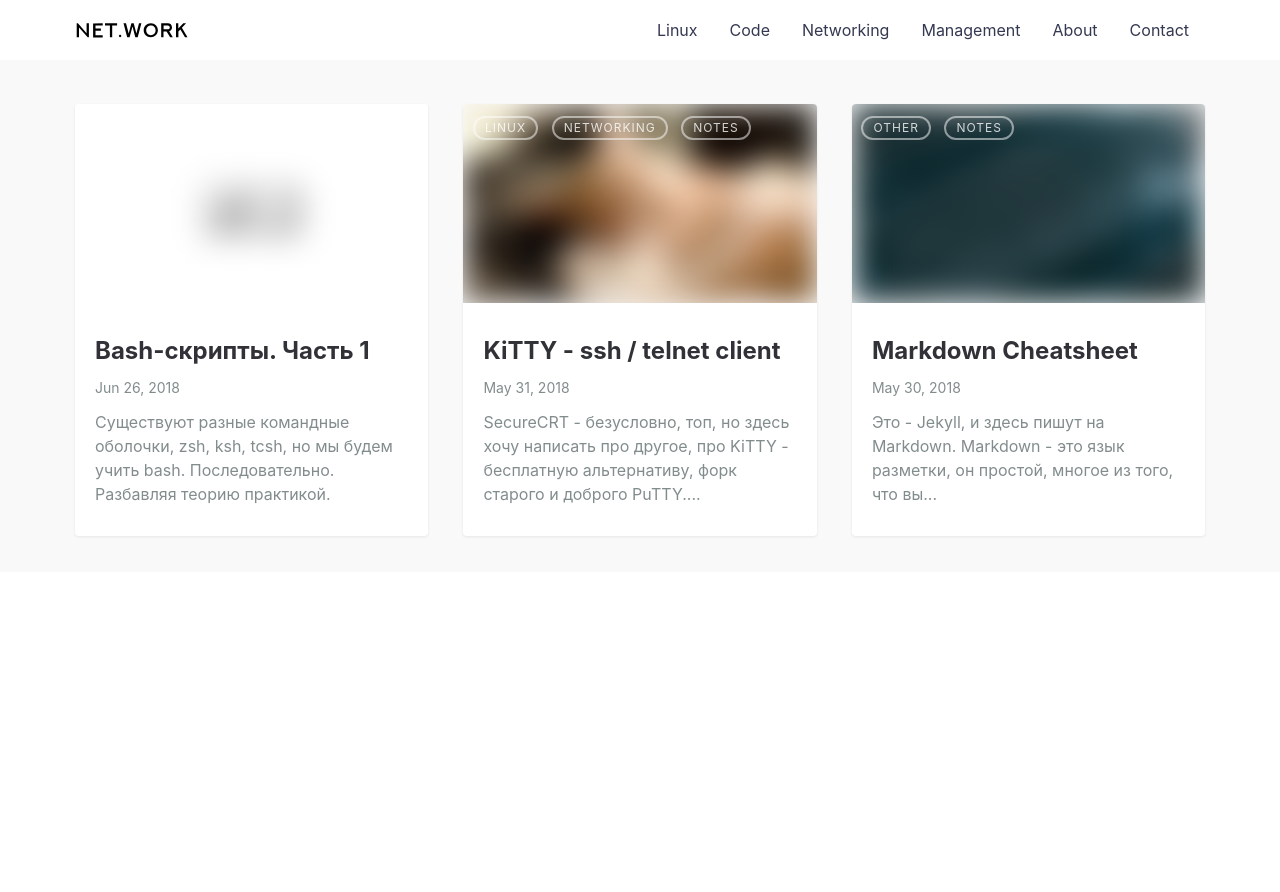
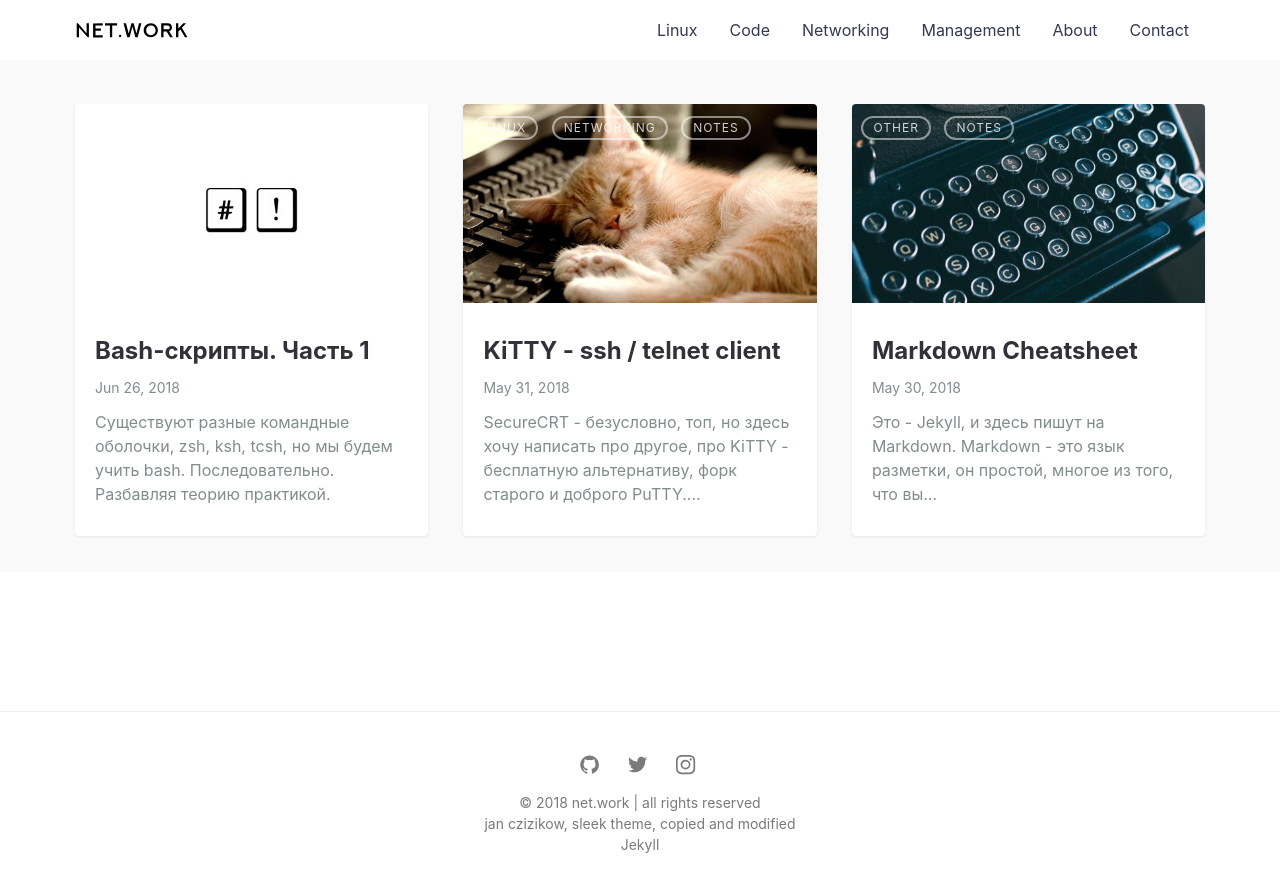
Before and after one commit to netdotwork/netdotwork.github.io, a Jekyll site: the page built from index.html, in a window 1280 px wide. Shown: the top 892 px of the page. Built offline with Jekyll 4.4.1, drawn with Linux system fonts in a browser that asks for light colours; the list of posts is cut into pages by our own code.

Commit message:
Update footer.html

```diff
--- a/_includes/footer.html
+++ b/_includes/footer.html
@@ -33,3 +33,45 @@
 	font-weight: normal;
 }
 </style>
+
+<footer class="footer">
+  <div class="container">
+      <div style="vertical-align:middle;">
+    <nav class="social" style="height:20px; line-height:0px; vertical-align:middle;">
+      {% if site.github_username %}
+        <a class="social__link" target="_blank" rel="noopener noreferrer" href="https://github.com/{{ site.github_username }}">
+          <svg class="social__icon" viewBox="0 0 20 20" width="20px" height="20px"><path d="M7.999,0.431c-4.285,0-7.76,3.474-7.76,7.761 c0,3.428,2.223,6.337,5.307,7.363c0.388,0.071,0.53-0.168,0.53-0.374c0-0.184-0.007-0.672-0.01-1.32 c-2.159,0.469-2.614-1.04-2.614-1.04c-0.353-0.896-0.862-1.135-0.862-1.135c-0.705-0.481,0.053-0.472,0.053-0.472 c0.779,0.055,1.189,0.8,1.189,0.8c0.692,1.186,1.816,0.843,2.258,0.645c0.071-0.502,0.271-0.843,0.493-1.037 C4.86,11.425,3.049,10.76,3.049,7.786c0-0.847,0.302-1.54,0.799-2.082C3.768,5.507,3.501,4.718,3.924,3.65 c0,0,0.652-0.209,2.134,0.796C6.677,4.273,7.34,4.187,8,4.184c0.659,0.003,1.323,0.089,1.943,0.261 c1.482-1.004,2.132-0.796,2.132-0.796c0.423,1.068,0.157,1.857,0.077,2.054c0.497,0.542,0.798,1.235,0.798,2.082 c0,2.981-1.814,3.637-3.543,3.829c0.279,0.24,0.527,0.713,0.527,1.437c0,1.037-0.01,1.874-0.01,2.129 c0,0.208,0.14,0.449,0.534,0.373c3.081-1.028,5.302-3.935,5.302-7.362C15.76,3.906,12.285,0.431,7.999,0.431z"/></svg>
+        </a>
+      {% endif %}
+      {% if site.twitter_username %}
+        <a class="social__link" target="_blank" rel="noopener noreferrer" href="https://www.twitter.com/{{ site.twitter_username }}">
+          <svg class="social__icon" viewBox="0 0 20 20" width="20px" height="20px"><path d="M15.969,3.058c-0.586,0.26-1.217,0.436-1.878,0.515c0.675-0.405,1.194-1.045,1.438-1.809c-0.632,0.375-1.332,0.647-2.076,0.793c-0.596-0.636-1.446-1.033-2.387-1.033c-1.806,0-3.27,1.464-3.27,3.27 c0,0.256,0.029,0.506,0.085,0.745C5.163,5.404,2.753,4.102,1.14,2.124C0.859,2.607,0.698,3.168,0.698,3.767 c0,1.134,0.577,2.135,1.455,2.722C1.616,6.472,1.112,6.325,0.671,6.08c0,0.014,0,0.027,0,0.041c0,1.584,1.127,2.906,2.623,3.206 C3.02,9.402,2.731,9.442,2.433,9.442c-0.211,0-0.416-0.021-0.615-0.059c0.416,1.299,1.624,2.245,3.055,2.271 c-1.119,0.877-2.529,1.4-4.061,1.4c-0.264,0-0.524-0.015-0.78-0.046c1.447,0.928,3.166,1.469,5.013,1.469 c6.015,0,9.304-4.983,9.304-9.304c0-0.142-0.003-0.283-0.009-0.423C14.976,4.29,15.531,3.714,15.969,3.058z"/></svg>
+        </a>
+      {% endif %}
+      {% if site.instagram_username %}
+        <a class="social__link" target="_blank" rel="noopener noreferrer" href="https://www.instagram.com/{{ site.instagram_username }}">
+          <svg class="social__icon" viewBox="0 0 20 20" width="20px" height="20px"><path d="M8 0C5.827 0 5.555.01 4.702.048 3.85.088 3.27.222 2.76.42a3.908 3.908 0 0 0-1.417.923c-.445.444-.72.89-.923 1.417-.198.51-.333 1.09-.372 1.942C.008 5.555 0 5.827 0 8s.01 2.445.048 3.298c.04.852.174 1.433.372 1.942.204.526.478.973.923 1.417.444.445.89.72 1.417.923.51.198 1.09.333 1.942.372.853.04 1.125.048 3.298.048s2.445-.01 3.298-.048c.852-.04 1.433-.174 1.942-.372a3.908 3.908 0 0 0 1.417-.923c.445-.444.72-.89.923-1.417.198-.51.333-1.09.372-1.942.04-.853.048-1.125.048-3.298s-.01-2.445-.048-3.298c-.04-.852-.174-1.433-.372-1.942a3.908 3.908 0 0 0-.923-1.417A3.886 3.886 0 0 0 13.24.42c-.51-.198-1.09-.333-1.942-.372C10.445.008 10.173 0 8 0zm0 1.44c2.136 0 2.39.01 3.233.048.78.036 1.203.166 1.485.276.374.145.64.318.92.598.28.28.453.546.598.92.11.282.24.705.276 1.485.038.844.047 1.097.047 3.233s-.01 2.39-.05 3.233c-.04.78-.17 1.203-.28 1.485-.15.374-.32.64-.6.92-.28.28-.55.453-.92.598-.28.11-.71.24-1.49.276-.85.038-1.1.047-3.24.047s-2.39-.01-3.24-.05c-.78-.04-1.21-.17-1.49-.28a2.49 2.49 0 0 1-.92-.6c-.28-.28-.46-.55-.6-.92-.11-.28-.24-.71-.28-1.49-.03-.84-.04-1.1-.04-3.23s.01-2.39.04-3.24c.04-.78.17-1.21.28-1.49.14-.38.32-.64.6-.92.28-.28.54-.46.92-.6.28-.11.7-.24 1.48-.28.85-.03 1.1-.04 3.24-.04zm0 2.452a4.108 4.108 0 1 0 0 8.215 4.108 4.108 0 0 0 0-8.215zm0 6.775a2.667 2.667 0 1 1 0-5.334 2.667 2.667 0 0 1 0 5.334zm5.23-6.937a.96.96 0 1 1-1.92 0 .96.96 0 0 1 1.92 0z"></path></svg>
+        </a>
+      {% endif %}
+    </nav>
+          </div>
+    <span>&copy; {{ site.time | date: '%Y' }} {{ site.title | escape }} | all rights reserved</span>
+		<div class ="footer">
+			<div><a href="https://www.janczizikow.com/projects/jekyll-sleek/" target="_blank">jan czizikow, sleek theme</a>, copied and modified</div>
+			<div><a href ="https://jekyllrb.com/" target="_blank">Jekyll</a></div>
+		</div>
+</div>
+</footer>
+	<script async src="{{ "/assets/js/bundle.js" | relative_url }}"></script>
+{% if site.service_worker %}
+<script async>
+  if ('serviceWorker' in navigator) {
+    navigator.serviceWorker.register('{{ "/sw.js" | relative_url }}').then(function( registration ) {
+      console.log('ServiceWorker registration successful with scope: ', registration.scope);
+    })
+    .catch(function(error) {
+      console.log('ServiceWorker registration failed: ', error);
+    });
+  }
+</script>
+{% endif %}
```
